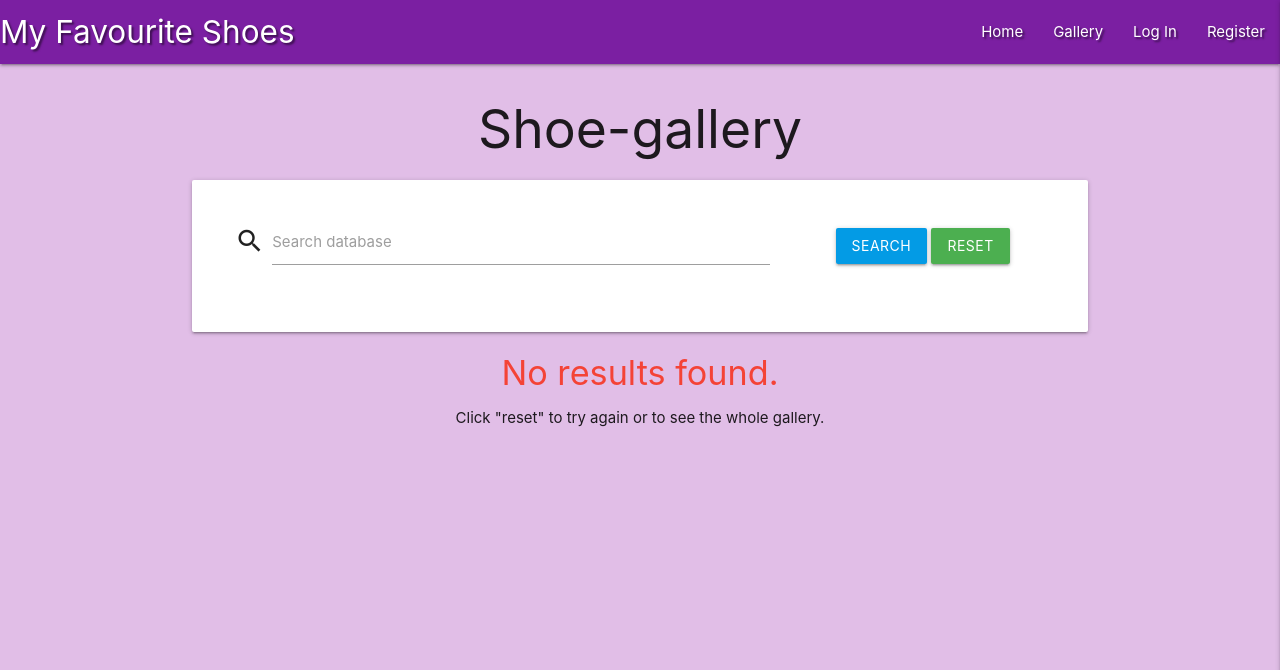
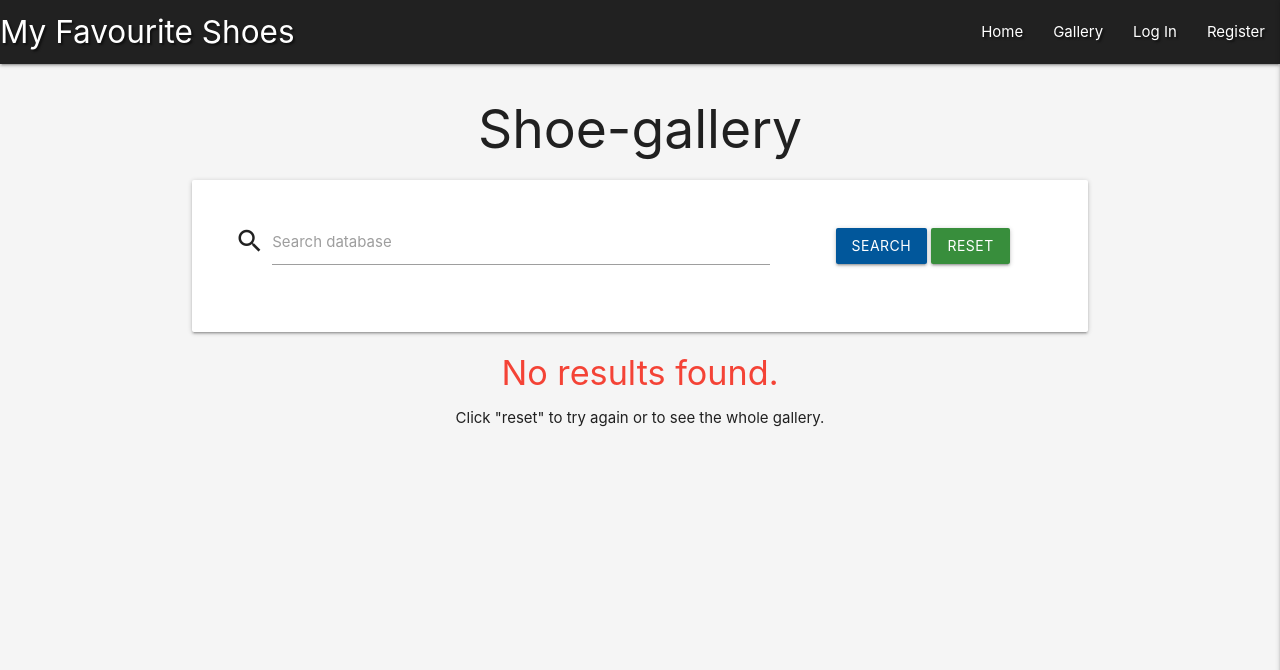
Before and after one commit to Gurimarie/my_favourite_shoes, a Flask app: page /search in a window 1280 px wide. Shown: the top 670 px of the page. Run offline with Flask 2, Linux system fonts and the light colour scheme; data that the repository does not hold is empty; some libraries are stand-ins or nearby versions.

Commit message:
Fix layout code

```diff
--- a/templates/base.html
+++ b/templates/base.html
@@ -15,10 +15,10 @@
     {% endblock %}
     <title>My Favourite Shoes</title>
 </head>
-<body class="purple lighten-4">
+<body class="grey lighten-4">
     <header>
         <!-- Navbar from Materialize "Mobile Collapse Button" (https://materializecss.com/navbar.html) -->
-        <nav class="nav_extended purple darken-2 text-shadow">
+        <nav class="nav_extended grey darken-4 text-shadow">
             <div class="nav-wrapper">
                 <a href="{{ url_for('home_page') }}" class="brand-logo">My Favourite Shoes</a>
                 <a href="#" data-target="mobile-demo" class="sidenav-trigger right"><i class="material-icons">menu</i></a>
@@ -45,7 +45,7 @@
 
         <!-- Mobile collapse sidenav -->
         <ul class="sidenav" id="mobile-demo">
-            <li><h4 class="center-align purple-text">My Favourite Shoes</h4></li>
+            <li><h4 class="center-align">My Favourite Shoes</h4></li>
             <li><a href="{{ url_for('home_page') }}">Home</a></li>
             <li><a href="{{ url_for('get_shoes') }}">Gallery</a></li>
             {% if session.user %}
@@ -71,7 +71,7 @@
             {% if messages %}
                 {% for message in messages %}
                     <div class="row flashes">
-                        <h4 class="purple darken-3 center-align white-text">{{ message }}</h4>
+                        <h5 class="blue lighten-3 center-align">{{ message }}</h5>
                     </div>
                 {% endfor %}
             {% endif %}
--- a/templates/profile.html
+++ b/templates/profile.html
@@ -31,7 +31,7 @@
                                 <div class="card-content">
                                     <span class="card-title activator grey-text text-darken-4">
                                         <a href="{{ url_for('edit_shoes', shoes_id=shoe._id) }}"
-                                            class="btn-small light-blue">Edit
+                                            class="btn-small light-blue darken-4">Edit
                                         </a>
                                         <i class="material-icons right tooltipped"
                                             data-tooltip="More info">library_books
--- a/templates/shoes.html
+++ b/templates/shoes.html
@@ -14,8 +14,8 @@
                     <label for="query">Search database</label>
                 </div>
                 <div class="col s12 m4">
-                    <button type="submit" class="light-blue darken-1 btn ">Search</button>
-                    <a href="{{ url_for('get_shoes') }}" class="btn green">Reset</a>
+                    <button type="submit" class="light-blue darken-4 btn ">Search</button>
+                    <a href="{{ url_for('get_shoes') }}" class="btn green darken-2">Reset</a>
                 </div>
             </div>
         </form>
```
